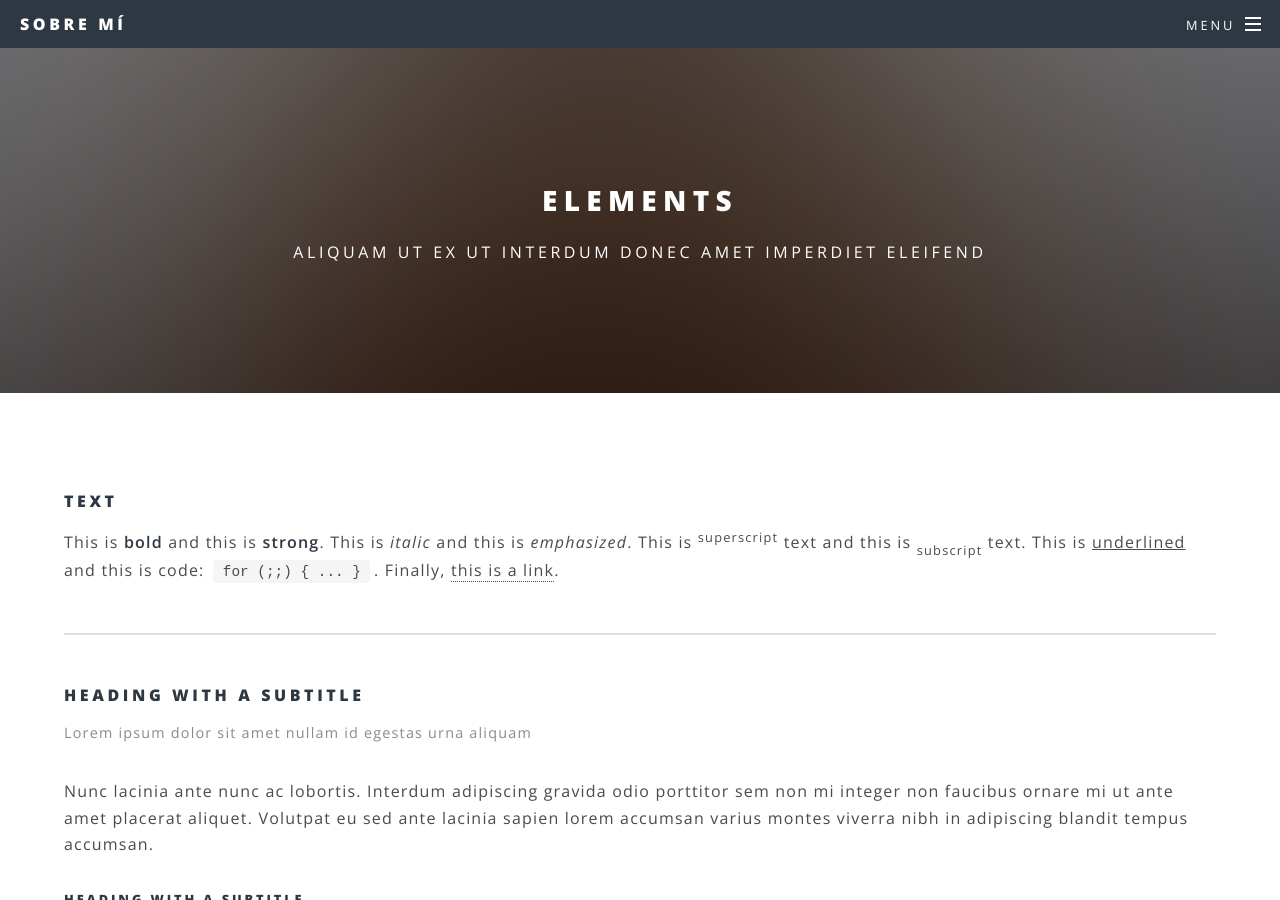
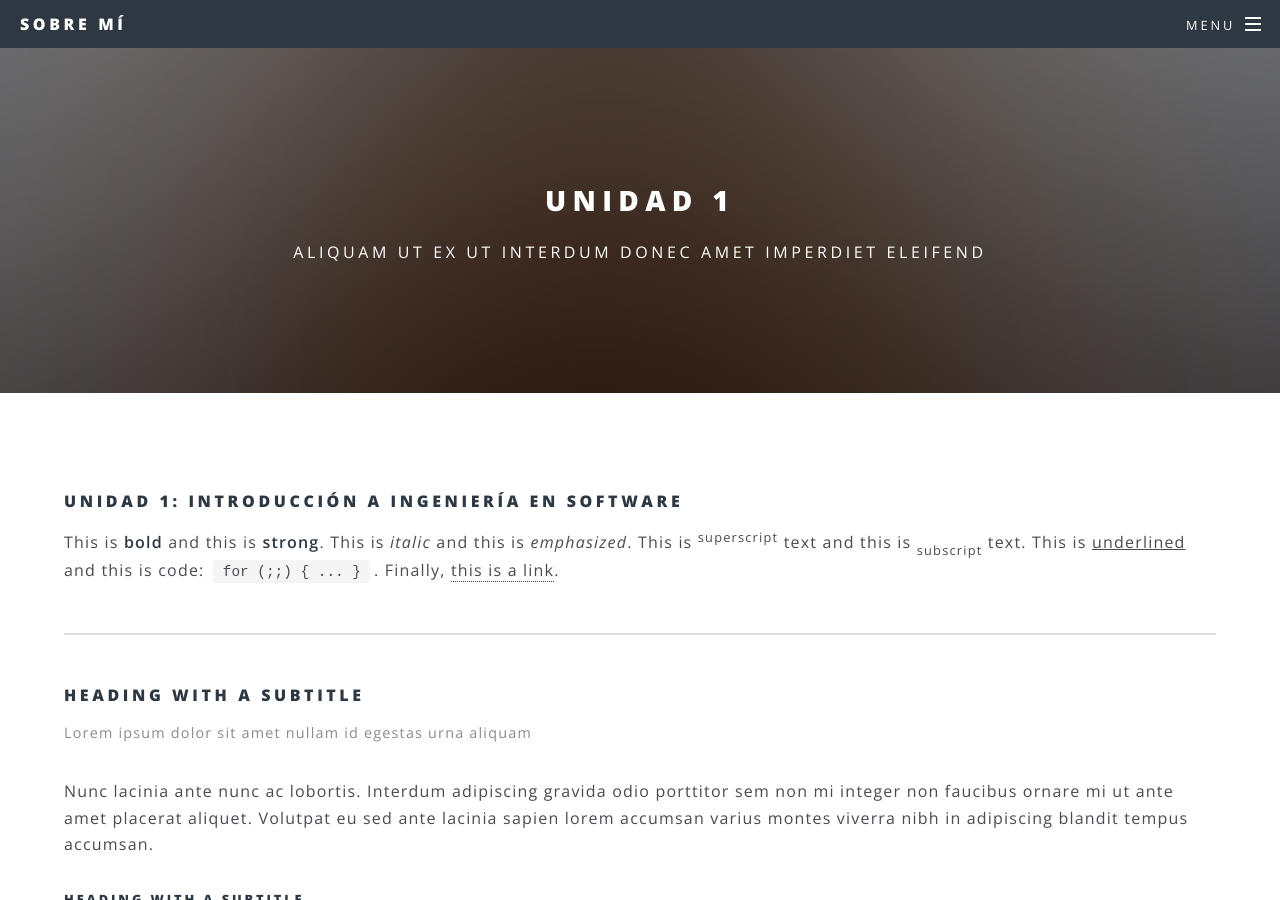
Before and after one commit to Vico2001/assa.github.io, a Jekyll site: the page built from elements.html, in a window 1280 px wide and 900 px high. Built offline with Jekyll 4.4.1, drawn with Linux system fonts in a browser that asks for light colours.

Commit message:
Update elements.html

```diff
--- a/elements.html
+++ b/elements.html
@@ -1,9 +1,9 @@
 ---
 layout: page
-title: Elements
+title: Unidad 1
 ---
 			<section>
-				<h4>Text</h4>
+				<h4>Unidad 1: Introducción a Ingeniería en Software</h4>
 				<p>This is <b>bold</b> and this is <strong>strong</strong>. This is <i>italic</i> and this is <em>emphasized</em>.
 				This is <sup>superscript</sup> text and this is <sub>subscript</sub> text.
 				This is <u>underlined</u> and this is code: <code>for (;;) { ... }</code>. Finally, <a href="#">this is a link</a>.</p>
```
